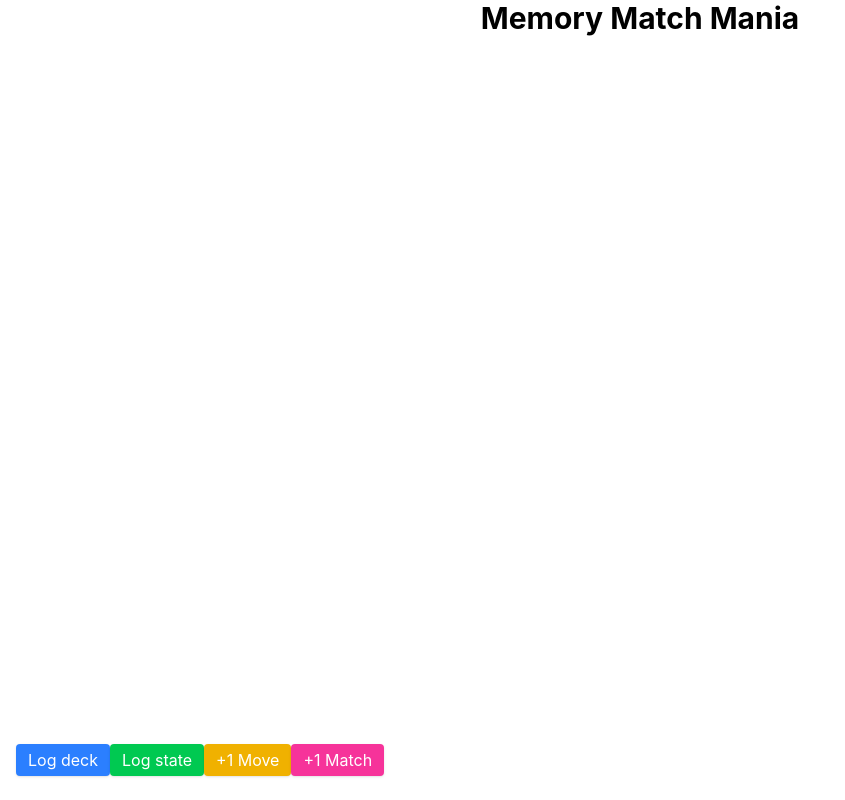
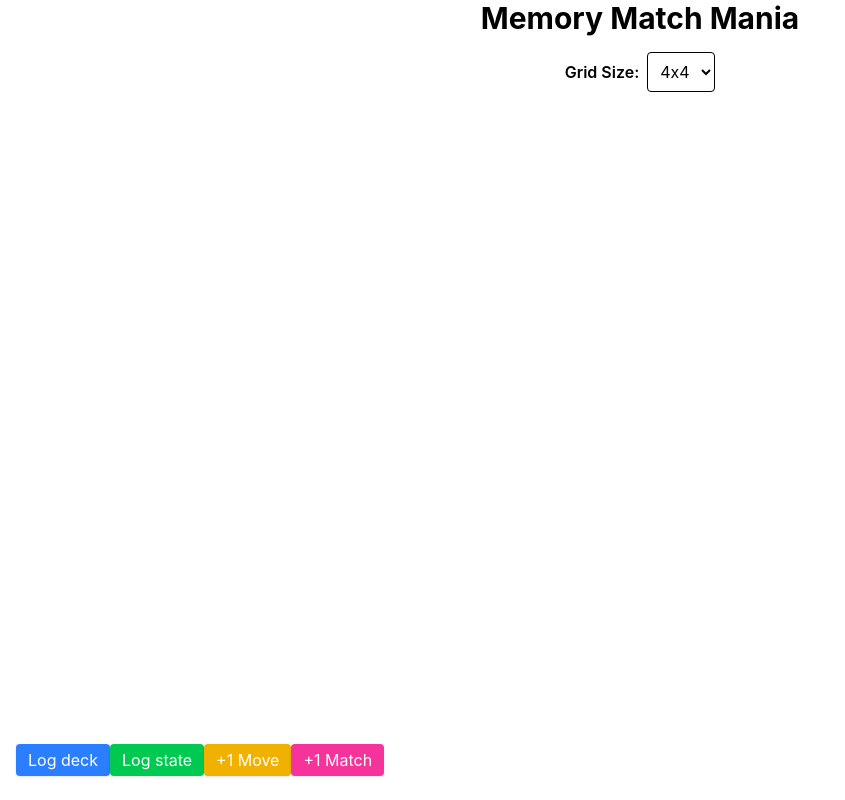
Before and after one commit to Rajasi-Desai/Memory-Mania-game, a React (Vite) app: page / in a window 1280 px wide. Shown: the whole page, without its empty margins (0-845 px from the left). Built offline with nearby package versions, Linux system fonts and the light colour scheme.

Commit message:
make the grid size data dynamic

```diff
--- a/src/App.jsx
+++ b/src/App.jsx
@@ -21,11 +21,20 @@ function App() {
     return shuffleDeck(newDeck);
   };
 
-  const [deck, setNewDeck] = useState(() => createNewDeck(4));
-
+  const [deck, setDeck] = useState(() => createNewDeck(4))
   const [moves, setMoves] = useState(0);
   const [matches, setMatches] = useState(0);
   const [resetCounter, setResetCounter] = useState(0);
+
+  const reInitializeGame = (size) => {
+    setGridSize(size);
+
+    setDeck(createNewDeck(size));
+
+    setMoves(0);
+
+    setMatches(0);
+  };
 
   return (
     <div>
@@ -42,7 +51,8 @@ function App() {
         Memory Match Mania
       </h1>
 
-      {/* Settings */}
+      <Settings onGridChange={reInitializeGame} />
+
       {/* ScoreBoard */}
       {/* Reset button */}
       {/* game board */}
--- a/src/components/Settings.jsx
+++ b/src/components/Settings.jsx
@@ -1,7 +1,15 @@
-const Settings = () => {
+const Settings = ({ onGridChange }) => {
   return (
-    <div>
-
+    <div className="mb-4 text-center">
+        <label className="mr-2 font-semibold">Grid Size:</label>
+        <select
+          onChange={(e) => onGridChange(parseInt(e.target.value))}
+          className="p-2 border rounded"
+        >
+          <option value={4}>4x4</option>
+          <option value={6}>6x6</option>
+          <option value={8}>8x8</option>
+        </select>
     </div>
   );
 };
```
